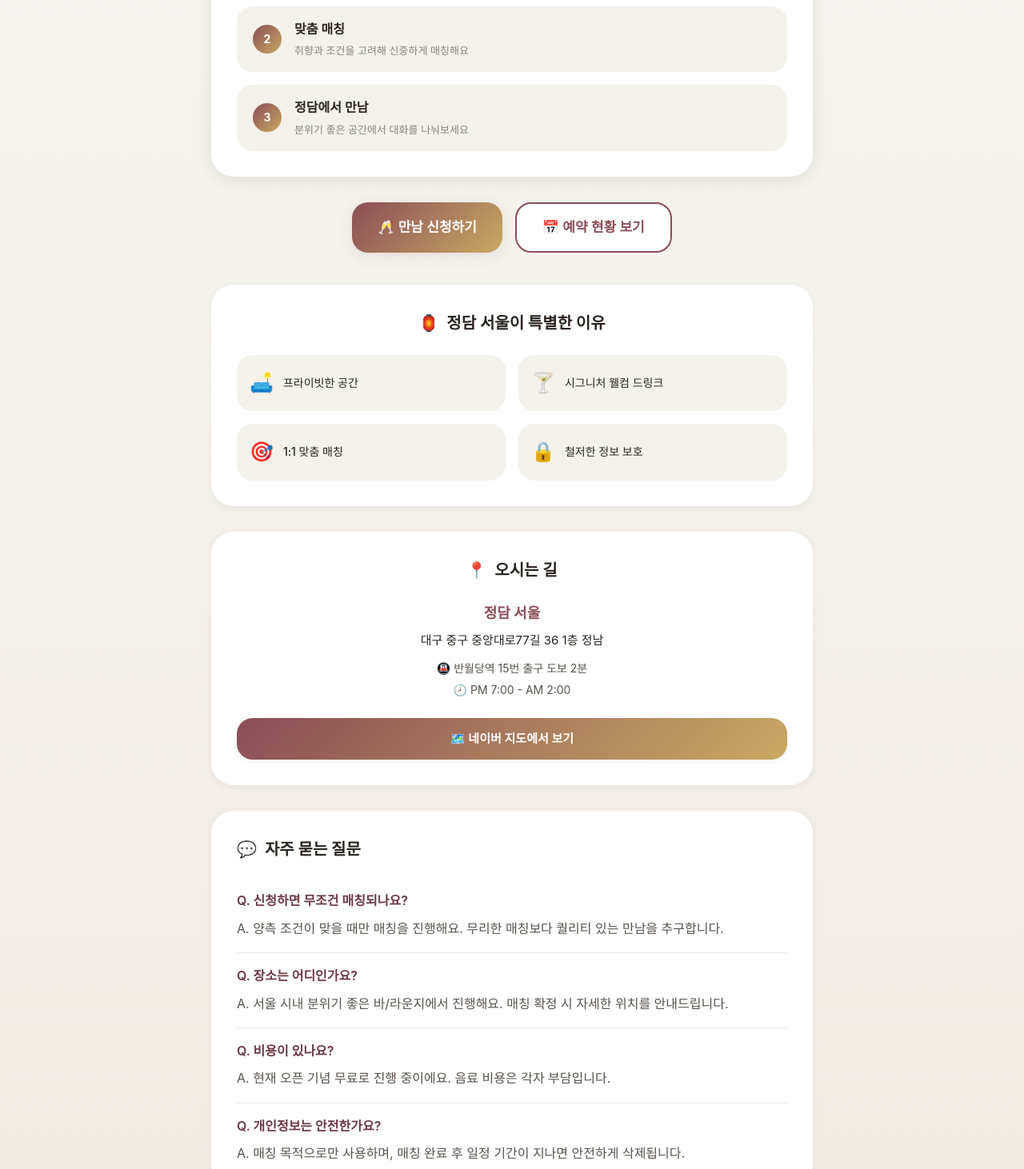
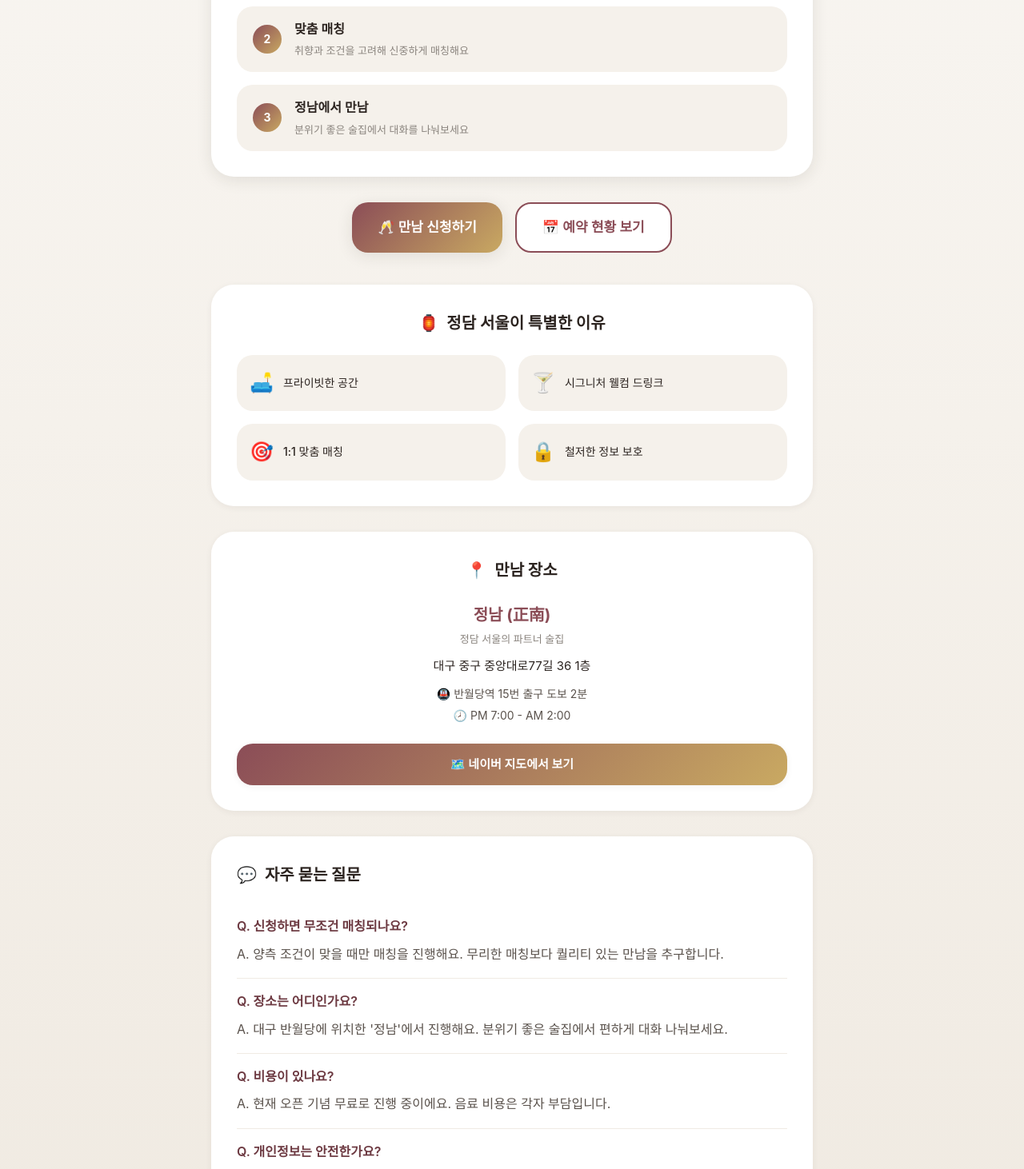
Before and after one commit to hgfdsa963-prog/homepage, a Next.js app: page / in a window 1280 px wide. Shown: the part 700-2162 px from the top of the page at 80% size. Built offline with nearby package versions, Linux system fonts and the light colour scheme; no server answers.

Commit message:
브랜딩 네임 수정

```diff
--- a/src/app/layout.tsx
+++ b/src/app/layout.tsx
@@ -15,11 +15,11 @@
 export const metadata: Metadata = {
   title: "정담 서울 | JEONGDAM SEOUL",
   description:
-    "잔을 기울이며 나누는 진솔한 대화, 대구에서 만나는 특별한 인연. 정담 서울 소개팅",
-  keywords: ["정담서울", "소개팅", "대구소개팅", "미팅", "만남"],
+    "잔을 기울이며 나누는 진솔한 대화, 대구 정남에서 만나는 특별한 인연",
+  keywords: ["정담서울", "정남", "소개팅", "대구소개팅", "반월당", "미팅"],
   openGraph: {
     title: "정담 서울 | JEONGDAM SEOUL",
-    description: "잔을 기울이며 나누는 진솔한 대화, 특별한 인연",
+    description: "잔을 기울이며 나누는 진솔한 대화, 대구 정남에서 특별한 인연",
     type: "website",
   },
 };
--- a/src/app/page.tsx
+++ b/src/app/page.tsx
@@ -111,9 +111,9 @@
           <li className={styles.processItem}>
             <span className={styles.stepNumber}>3</span>
             <div className={styles.stepContent}>
-              <span className={styles.stepText}>정담에서 만남</span>
+              <span className={styles.stepText}>정남에서 만남</span>
               <span className={styles.stepDesc}>
-                분위기 좋은 공간에서 대화를 나눠보세요
+                분위기 좋은 술집에서 대화를 나눠보세요
               </span>
             </div>
           </li>
@@ -185,13 +185,14 @@
       {/* Location Section */}
       <section className={styles.locationSection}>
         <h3 className={styles.locationTitle}>
-          <span>📍</span> 오시는 길
+          <span>📍</span> 만남 장소
         </h3>
         <div className={styles.locationCard}>
           <div className={styles.locationInfo}>
-            <div className={styles.locationName}>정담 서울</div>
+            <div className={styles.locationName}>정남 (正南)</div>
+            <div className={styles.locationDesc}>정담 서울의 파트너 술집</div>
             <div className={styles.locationAddress}>
-              대구 중구 중앙대로77길 36 1층 정남
+              대구 중구 중앙대로77길 36 1층
             </div>
             <div className={styles.locationMeta}>
               <span>🚇 반월당역 15번 출구 도보 2분</span>
@@ -227,8 +228,8 @@
         <div className={styles.faqItem}>
           <p className={styles.faqQuestion}>Q. 장소는 어디인가요?</p>
           <p className={styles.faqAnswer}>
-            A. 서울 시내 분위기 좋은 바/라운지에서 진행해요. 매칭 확정 시 자세한
-            위치를 안내드립니다.
+            A. 대구 반월당에 위치한 &apos;정남&apos;에서 진행해요. 분위기 좋은
+            술집에서 편하게 대화 나눠보세요.
           </p>
         </div>
         <div className={styles.faqItem}>
--- a/src/styles/home.module.css
+++ b/src/styles/home.module.css
@@ -321,10 +321,16 @@
 }
 
 .locationName {
-  font-size: 18px;
+  font-size: 20px;
   font-weight: 700;
   color: var(--primary);
-  margin-bottom: 8px;
+  margin-bottom: 4px;
+}
+
+.locationDesc {
+  font-size: 13px;
+  color: var(--text-muted);
+  margin-bottom: 12px;
 }
 
 .locationAddress {
@@ -542,7 +548,11 @@
   }
 
   .locationName {
-    font-size: 16px;
+    font-size: 18px;
+  }
+
+  .locationDesc {
+    font-size: 12px;
   }
 
   .locationAddress {
```
